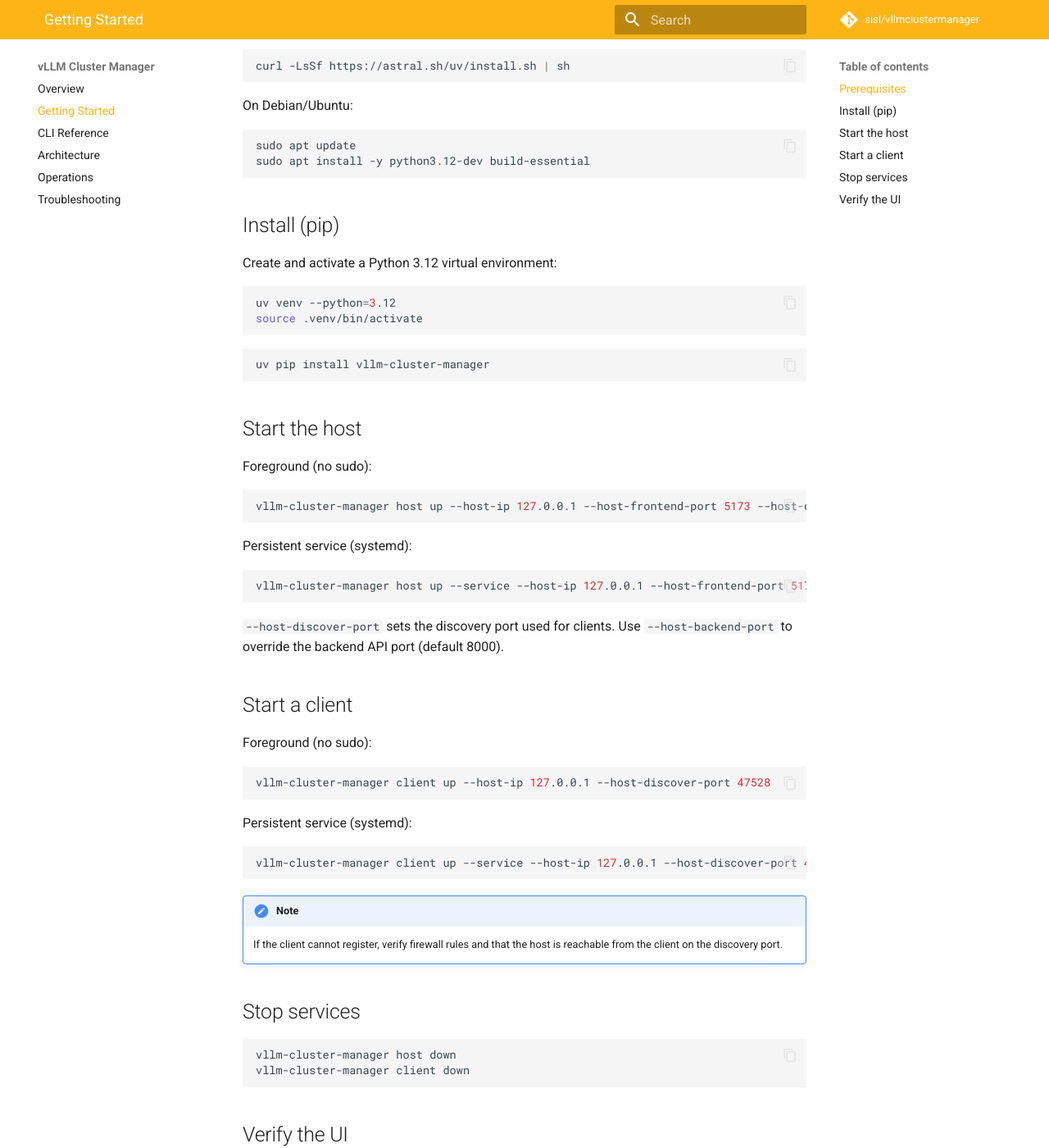
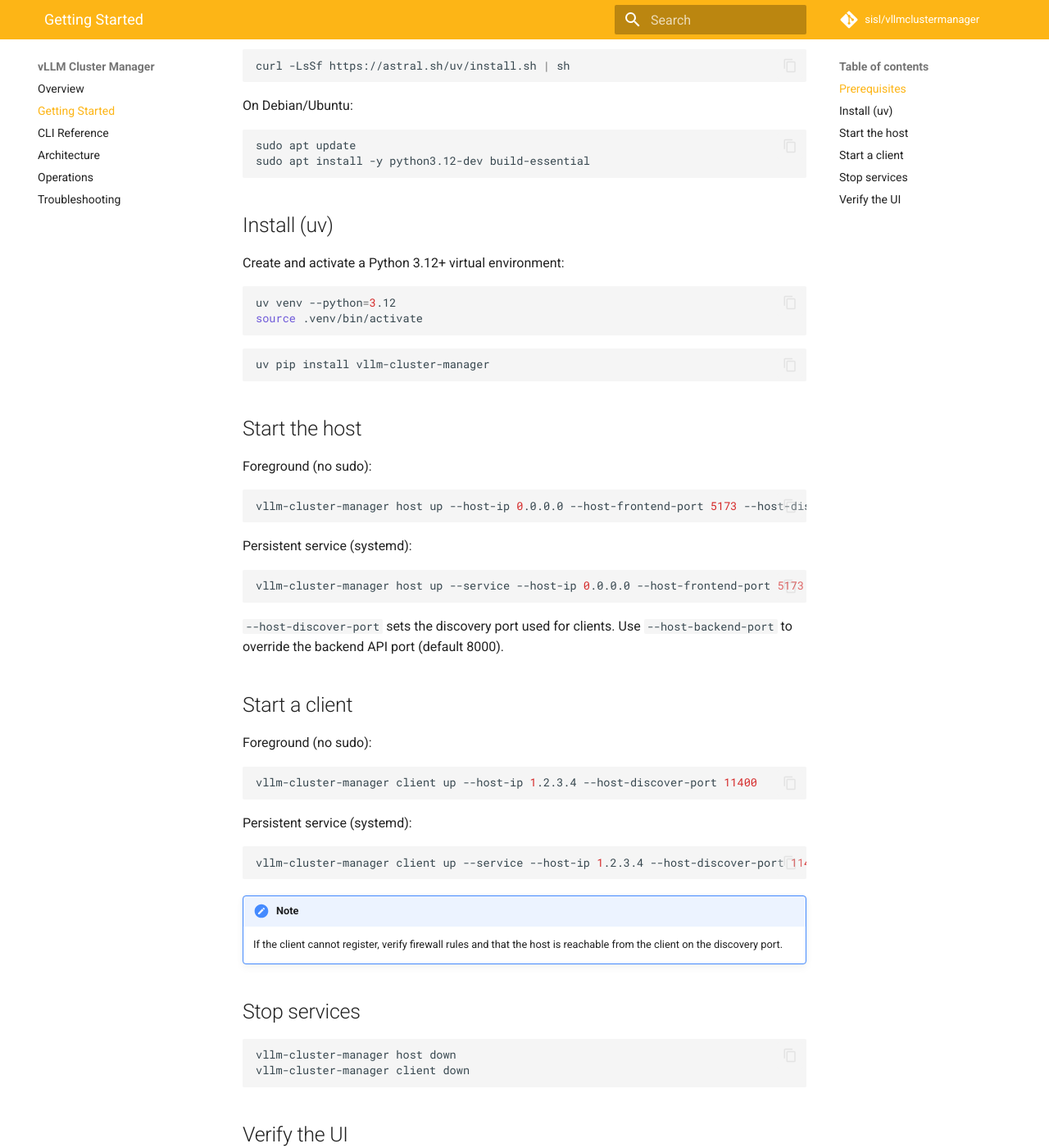
Before and after one commit to sisl/aquila, an MkDocs documentation site: the page built from docs/getting-started.md, in a window 1280 px wide and 1400 px high, scrolled down 412 px. Shown: the whole window at 82% size. Built offline with MkDocs 1.6.1 and Material for MkDocs 9.7.7, drawn with Linux system fonts in a browser that asks for light colours; comment, search, counter and statistics services are not loaded.

Commit message:
updated the website

````diff
--- a/docs/getting-started.md
+++ b/docs/getting-started.md
@@ -26,8 +26,8 @@
 sudo apt install -y python3.12-dev build-essential
 ```
 
-## Install (pip)
-Create and activate a Python 3.12 virtual environment:
+## Install (uv)
+Create and activate a Python 3.12+ virtual environment:
 ```bash
 uv venv --python=3.12
 source .venv/bin/activate
@@ -40,12 +40,12 @@
 ## Start the host
 Foreground (no sudo):
 ```bash
-vllm-cluster-manager host up --host-ip 127.0.0.1 --host-frontend-port 5173 --host-discover-port 47528
+vllm-cluster-manager host up --host-ip 0.0.0.0 --host-frontend-port 5173 --host-discover-port 11400
 ```
 
 Persistent service (systemd):
 ```bash
-vllm-cluster-manager host up --service --host-ip 127.0.0.1 --host-frontend-port 5173 --host-discover-port 47528
+vllm-cluster-manager host up --service --host-ip 0.0.0.0 --host-frontend-port 5173 --host-discover-port 11400
 ```
 
 `--host-discover-port` sets the discovery port used for clients. Use `--host-backend-port` to override the backend API port (default 8000).
@@ -53,12 +53,12 @@
 ## Start a client
 Foreground (no sudo):
 ```bash
-vllm-cluster-manager client up --host-ip 127.0.0.1 --host-discover-port 47528
+vllm-cluster-manager client up --host-ip 1.2.3.4 --host-discover-port 11400
 ```
 
 Persistent service (systemd):
 ```bash
-vllm-cluster-manager client up --service --host-ip 127.0.0.1 --host-discover-port 47528
+vllm-cluster-manager client up --service --host-ip 1.2.3.4 --host-discover-port 11400
 ```
 
 !!! note
````
Also changed, not shown: docs/operations.md (+4 -1 lines).
